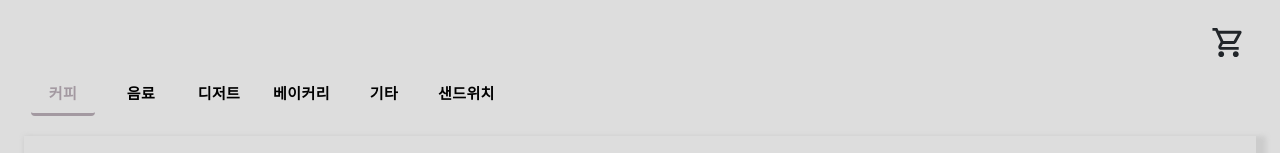
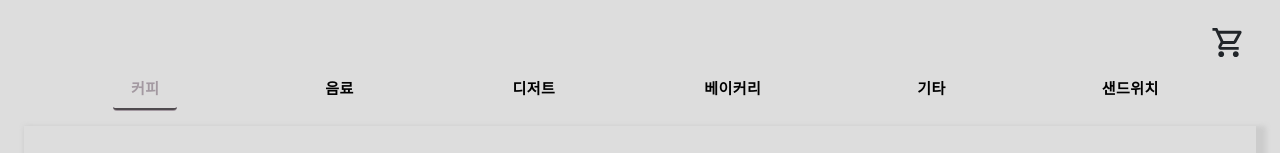
Before and after one commit to annoeul/Mosk-FE, a React (Vite) app: page / in a window 1280 px wide. Shown: the top 153 px of the page. Built offline with nearby package versions, Linux system fonts and the light colour scheme; data requests are answered from the project's data file.

Commit message:
Desgin: Category UI 수정

```diff
--- a/src/components/category/index.jsx
+++ b/src/components/category/index.jsx
@@ -1,21 +1,22 @@
 import React from "react"
-import { Button } from "@material-ui/core"
+import { Button, Container } from "@material-ui/core"
 import "reset-css"
 import * as S from "./style"
 
 function Category({ items, selectedCategory, onChange }) {
   return (
+    <Container style={{ alignItems: "center" }}>
       <S.CategoryWrapper>
         {items.map((category) => (
           <Button
             key={category.id}
             style={{
               border: "none",
-            borderBottom: `3px solid ${category.id === selectedCategory ? "#a399a1" : "transparent"}`,
+              borderBottom: `3px groove ${category.id === selectedCategory ? "#a399a1" : "transparent"}`,
               fontSize: "15px",
               fontWeight: "bold",
               whiteSpace: "nowrap",
-            margin: "5px 7px",
+              margin: "0 auto",
               backgroundColor: "transparent",
               color: category.id === selectedCategory ? "#a399a1" : "#000",
             }}
@@ -25,6 +26,7 @@ function Category({ items, selectedCategory, onChange }) {
           </Button>
         ))}
       </S.CategoryWrapper>
+    </Container>
   )
 }
 
--- a/src/components/category/style.js
+++ b/src/components/category/style.js
@@ -6,5 +6,6 @@ export const CategoryWrapper = styled.div`
   align-items: center;
   /* justify-content: center; */
   overflow: auto;
-  width: 100%;
+  margin: 0 auto;
+  /* width: 100%; */
 `
```
Lines whose indentation alone changed are shown as unchanged.
